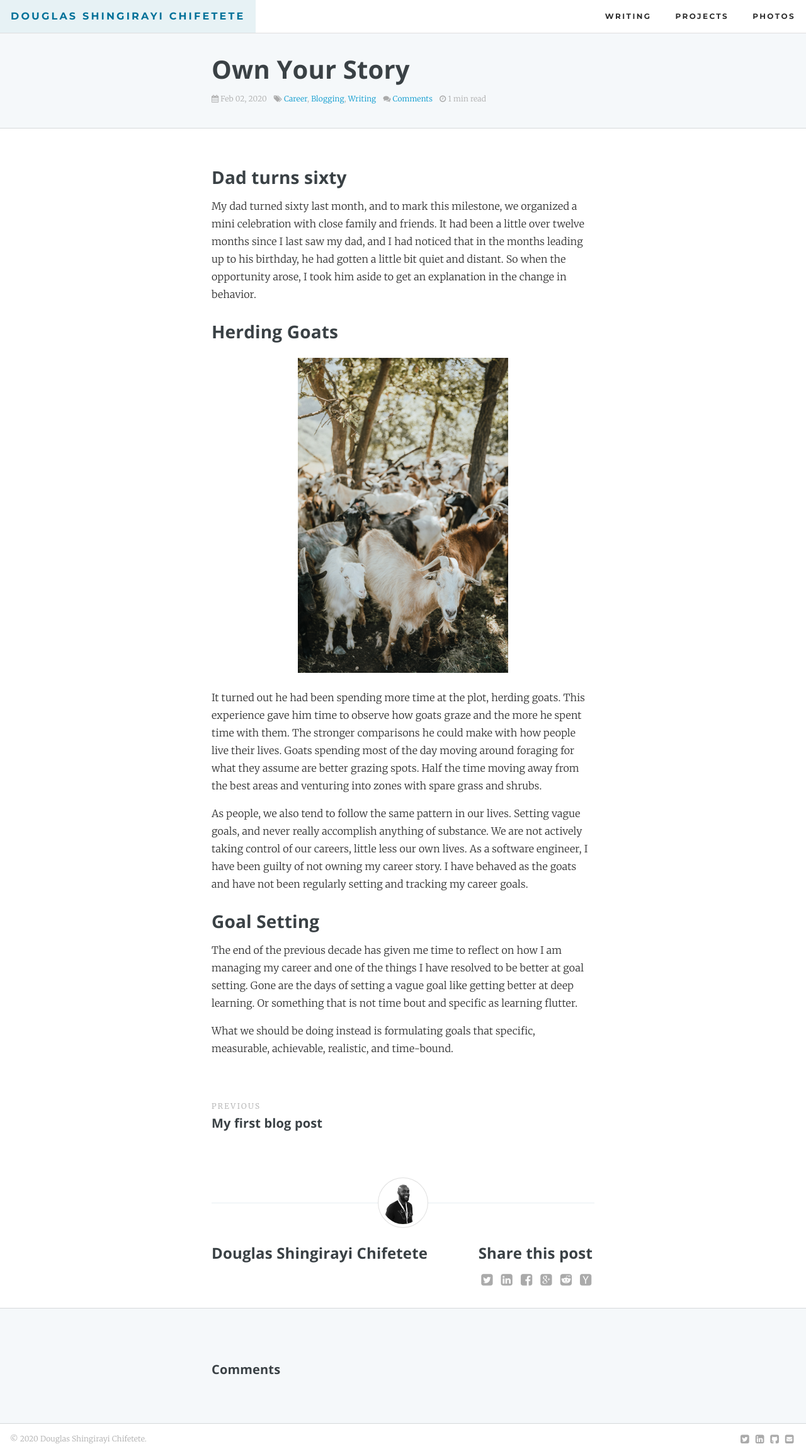
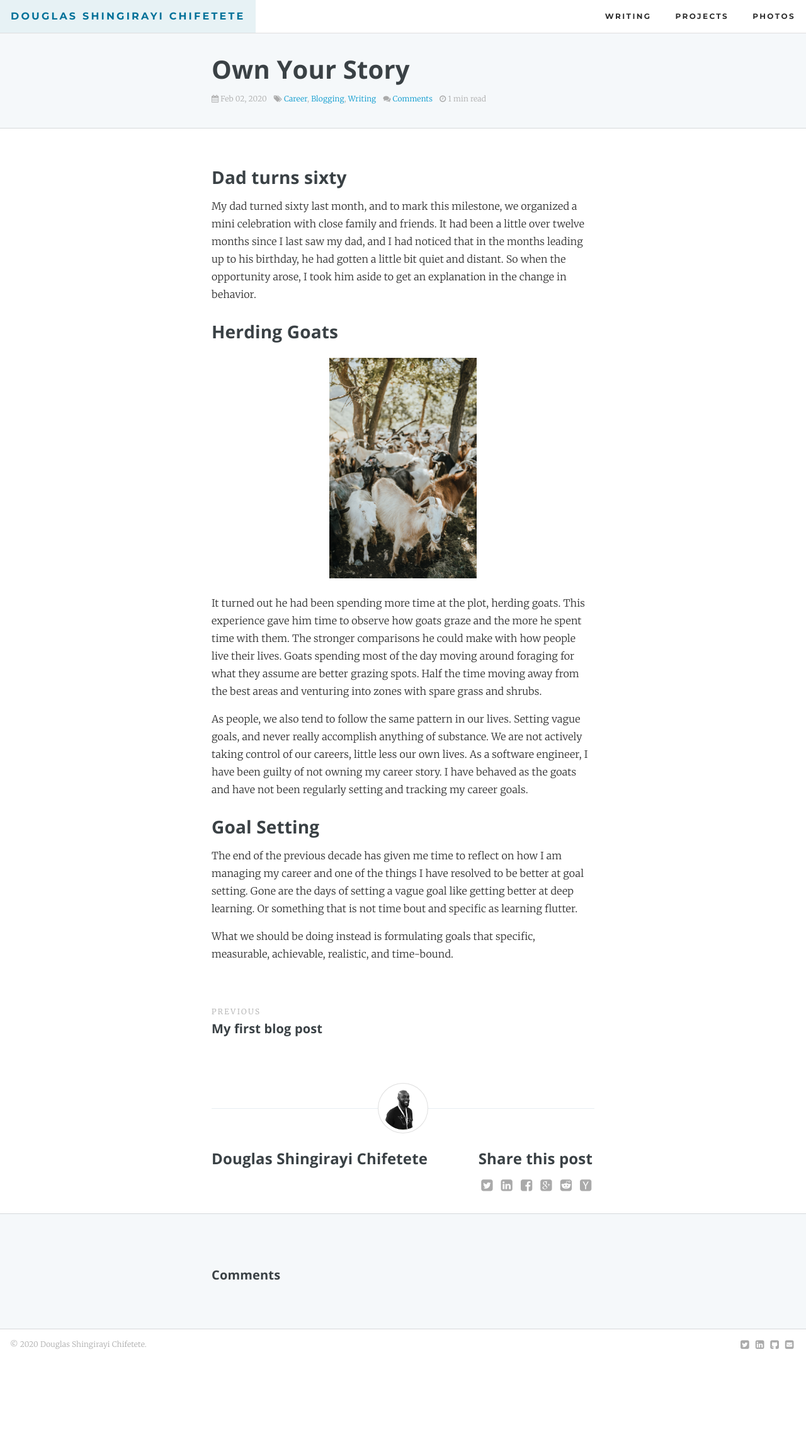
Before and after one commit to douglaschifetete/douglaschifetete.github.io, a Jekyll site: the page built from _posts/2020-02-02-own-your-story.md, in a window 1280 px wide. Shown: the whole page at 63% size. Built offline with Jekyll 4.4.1, drawn with Linux system fonts in a browser that asks for light colours; comment, search, counter and statistics services are not loaded; after the commit the page ends 2150 px from its top, so only the background shows below that.

Commit message:
Fixed image css

```diff
--- a/Gemfile
+++ b/Gemfile
@@ -4,3 +4,5 @@ gem "github-pages", '197', group: :jekyll_plugins
 # enable tzinfo-data for local build
 # gem 'tzinfo-data', platforms: [:mingw, :mswin, :x64_mingw]
 gem 'jekyll-paginate'
+gem 'sassc'
+gem "nokogiri", ">= 1.10.8"
--- a/assets/css/_blog.scss
+++ b/assets/css/_blog.scss
@@ -2,7 +2,7 @@
   img {
     display: block;
     max-width: 100% !important;
-    max-height: 500px;
+    max-height: 350px;
     height: auto !important;
     width: auto !important;
     margin: 0 auto;
--- a/assets/css/_image.scss
+++ b/assets/css/_image.scss
@@ -1,4 +1,4 @@
-img {
-  max-height: 150px;
-  max-width: 150px;
-}
+//img {
+//  max-height: 150px;
+//  max-width: 150px;
+//}
```
Also changed, not shown: Gemfile.lock (deleted).
